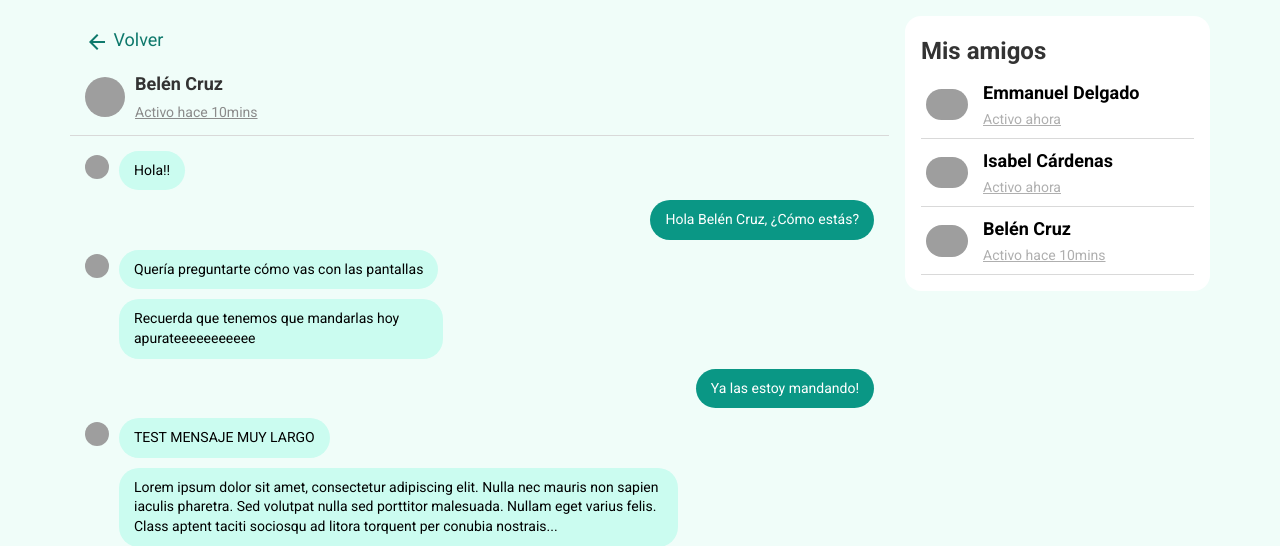
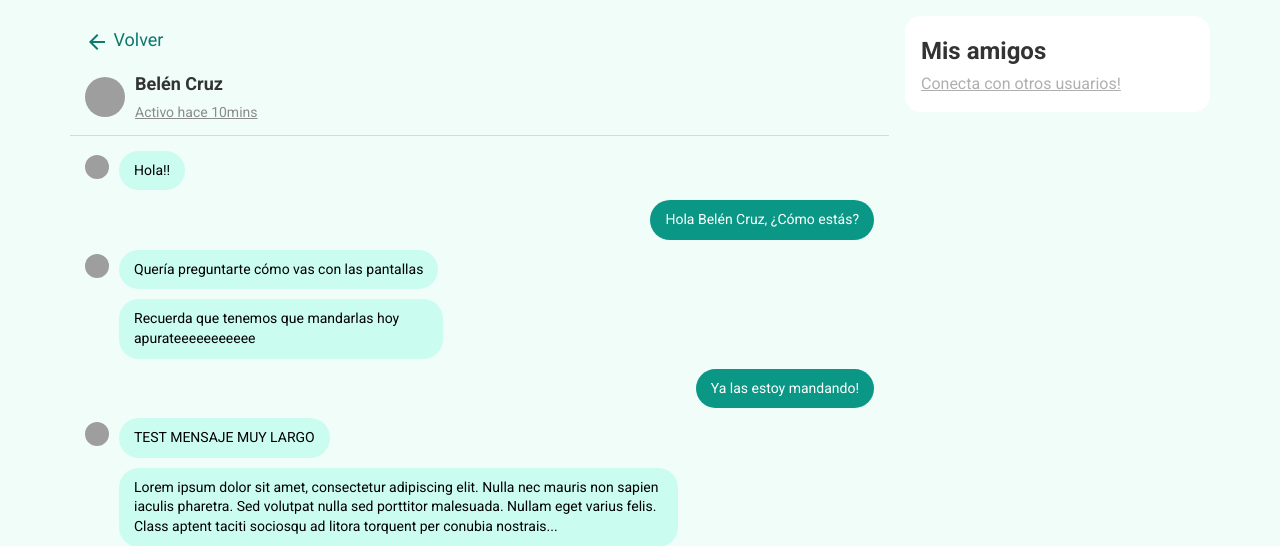
Before and after one commit to Jcova2003/Proyecto-ATI-Grupo-5, a Django app: page /es/chat/ in a window 1280 px wide. Shown: the part 80-626 px from the top of the page. Run offline with Django 5.2, Linux system fonts and the light colour scheme; grey boxes are pictures that could not be loaded.

Commit message:
Data dinamica para templates de lista de amigos

```diff
--- a/main_app/templates/base.html
+++ b/main_app/templates/base.html
@@ -73,30 +73,7 @@
     <main class="container">
         {% block content %}
         {% endblock %}
-        <div class="my-friends atigram-card">
-            <label class="larger-name">{% trans "Mis amigos" %}</label>
-            <div class="user-info mrk-border">
-                <img class="profile-picture" src="https://cdn.pixabay.com/photo/2016/03/31/19/56/avatar-1295397_640.png">
-                <div class="friend-tag">
-                    <label class="tiny-name">Emmanuel Delgado</label>
-                    <a class="tiny-info">{% trans "Activo ahora" %}</a>
-                </div>
-            </div>
-            <div class="user-info mrk-border">
-                <img class="profile-picture" src="https://images.unsplash.com/photo-1522075469751-3a6694fb2f61?fm=jpg&q=60&w=3000&ixlib=rb-4.1.0&ixid=M3wxMjA3fDB8MHxzZWFyY2h8NHx8cHJvZmlsZXxlbnwwfHwwfHx8MA%3D%3D">
-                <div class="friend-tag">
-                    <label class="tiny-name">Isabel Cárdenas</label>
-                    <a class="tiny-info">{% trans "Activo ahora" %}</a>
-                </div>
-            </div>
-            <div class="user-info mrk-border">
-                <img class="profile-picture" src="https://i.pinimg.com/736x/82/47/0b/82470b4ed44c3edacfcd4201e2297050.jpg">
-                <div class="friend-tag">
-                    <label class="tiny-name">Belén Cruz</label>
-                    <a class="tiny-info">{% trans "Activo hace 10mins" %}</a>
-                </div>
-            </div>
-        </div>
+        {% include 'friendListTemplate.html' with data=friendList %}
     </main>
 
     <!-- Tu JavaScript personalizado -->
--- /dev/null
+++ b/main_app/templates/friendListTemplate.html
@@ -0,0 +1,25 @@
+{% load i18n %}
+
+
+<div class="my-friends atigram-card">
+    <label class="larger-name">{% trans "Mis amigos" %}</label>
+    {% if friendList %}
+        {% for friend in friendList %}
+        <div class="user-info mrk-border">
+            <img class="profile-picture" src="{{friend.pfp}}">
+            <div class="friend-tag">
+                <label class="tiny-name">{{friend.user}}</label>
+                <a class="tiny-info">
+                    {% if friend.active %}
+                        {% trans "Activo ahora" %}
+                    {% else %}
+                        {% trans "Activo hace" %} {{friend.lastActive}}
+                    {% endif %}
+                </a>
+            </div>
+        </div>
+        {% endfor %}
+    {% else %}
+        <a class="tiny-info" href="#">{% trans "Conecta con otros usuarios!" %}</a>
+    {% endif %}
+</div>
--- a/main_app/views.py
+++ b/main_app/views.py
@@ -1,7 +1,8 @@
 # main_app/views.py
 from django.shortcuts import render
 from django.http import HttpResponse
-from main_app.models import Usuario
+from django.views.generic.edit import CreateView
+
 def home(request):
     try:
         notificaciones = [
@@ -64,12 +65,32 @@
                 "fecha_creacion": "5 min"
             },
         ]
-
+        friendList = [
+            {
+                "user": "Emanuel Delgado",
+                "pfp": "/static/img/12345679.png",
+                "active": True,
+                "lastActive": ""
+            },
+            {
+                "user": "Isabel Cárdenas",
+                "pfp": "/static/img/12345680.png",
+                "active": True,
+                "lastActive": ""
+            },
+            {
+                "user": "Belén Cruz",
+                "pfp": "/static/img/12345681.png",
+                "active": False,
+                "lastActive": "10 mins"
+            },
+        ]
 
         return render(request, 'home.html', {
             'notificaciones': notificaciones,
             'user' : usuario,
-            'posts': posts
+            'posts': posts,
+            'friendList': friendList
         })
     except Exception as e:
         return HttpResponse(f"Error en home: {str(e)}")
```
